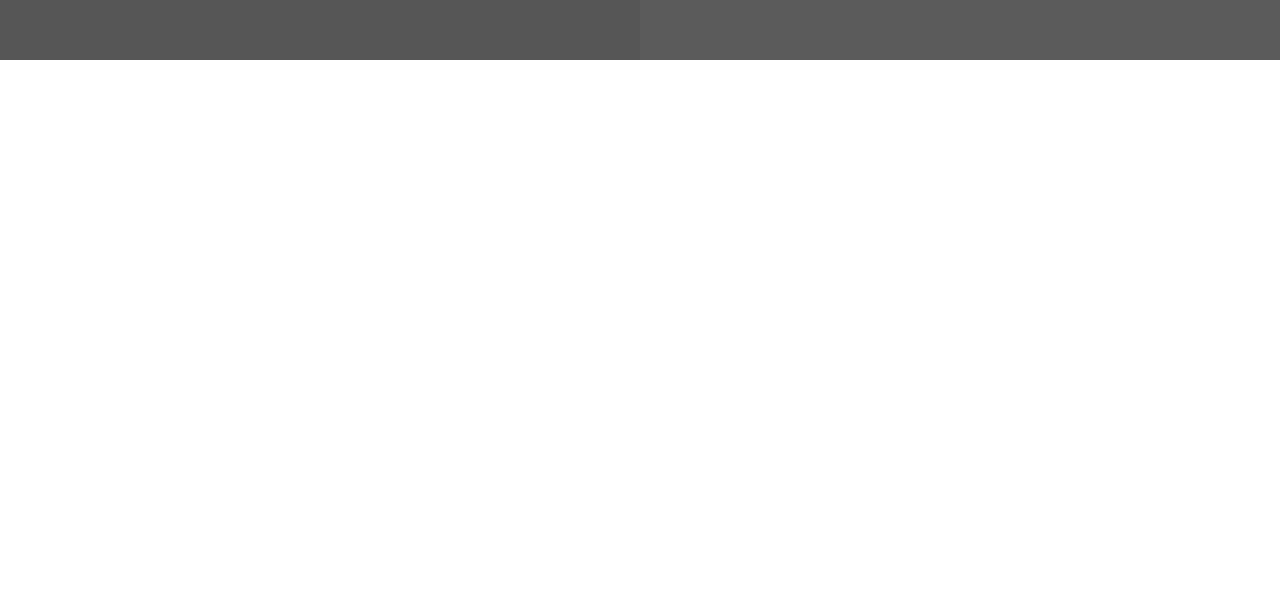
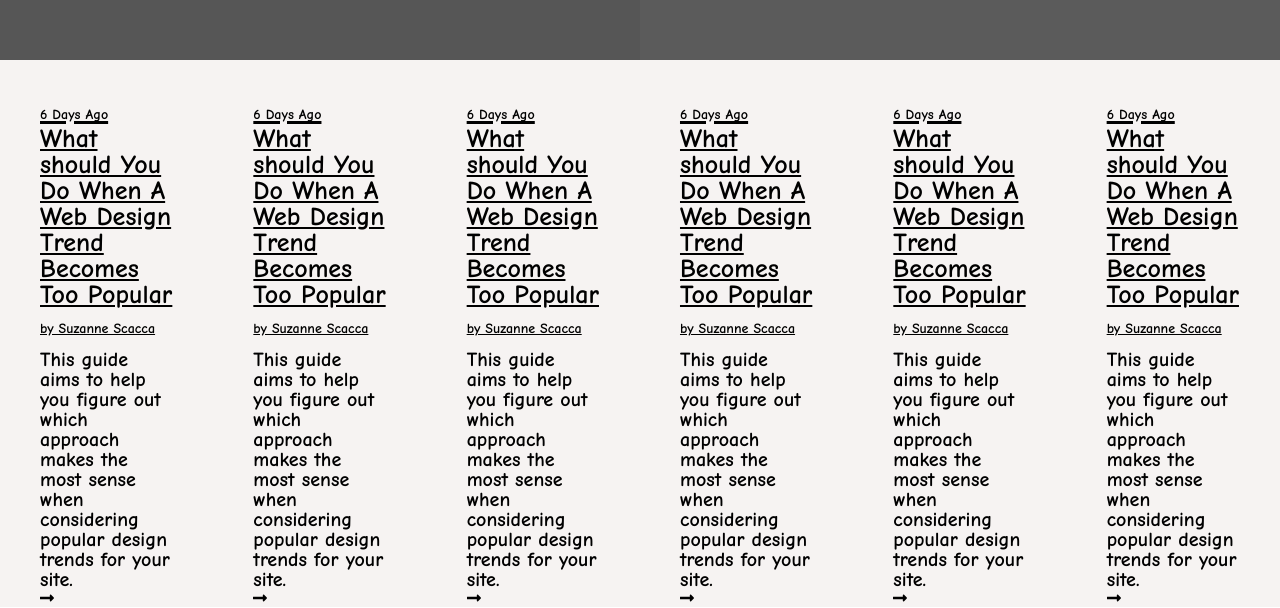
Before and after one commit to Azeem838/smashing-magazine-heat-map, a plain HTML site: page index.html in a window 1280 px wide. Shown: the part 1799-2407 px from the top of the page. Before the commit the page ends 1859 px from the top, so only its background shows below. Drawn offline with Linux system fonts and the light colour scheme.

Commit message:
added latest post section

```diff
--- a/index.html
+++ b/index.html
@@ -61,7 +61,7 @@
         <p class="red">Seriously, red?</p>
     </div>
     <main>
-      <article>
+      <article class="main-article">
         <a href="#">
           <figure>
             <img
@@ -98,7 +98,7 @@
           <i class="fas fa-long-arrow-alt-right"></i>
         </div>
       </article>
-      <article>
+      <article class="main-article">
         <a href="#">
           <figure>
             <img
@@ -136,7 +136,7 @@
         </div>
       </article>
 
-      <article>
+      <article class="main-article">
         <a href="#">
           <figure>
             <img
@@ -173,7 +173,7 @@
           <i class="fas fa-long-arrow-alt-right"></i>
         </div>
       </article>
-      <article>
+      <article class="main-article">
         <a href="#">
           <figure>
             <img
@@ -211,5 +211,128 @@
         </div>
       </article>
     </main>
+
+    <section class="latest-post">
+        <article class="flex-2x">
+          <header class="article-header">
+          <a href="">
+            <span>6 Days Ago</span>
+            <p>
+              What should You Do When A Web Design Trend Becomes Too Popular
+            </p>
+            <span>
+              by Suzanne Scacca
+            </span>
+
+          </a>
+          </header>
+            <p>
+              This guide aims to help you figure out which approach makes the most sense when considering popular design trends for your site.
+            </p>
+          <a href="">
+            <i class="fas fa-long-arrow-alt-right"></i>
+          </a>
+        </article>
+         <article>
+          <header class="article-header">
+          <a href="">
+            <span>6 Days Ago</span>
+            <p>
+              What should You Do When A Web Design Trend Becomes Too Popular
+            </p>
+            <span>
+              by Suzanne Scacca
+            </span>
+
+          </a>
+          </header>
+            <p>
+              This guide aims to help you figure out which approach makes the most sense when considering popular design trends for your site.
+            </p>
+          <a href="">
+            <i class="fas fa-long-arrow-alt-right"></i>
+          </a>
+        </article>
+         <article>
+          <header class="article-header">
+          <a href="">
+            <span>6 Days Ago</span>
+            <p>
+              What should You Do When A Web Design Trend Becomes Too Popular
+            </p>
+            <span>
+              by Suzanne Scacca
+            </span>
+
+          </a>
+          </header>
+            <p>
+              This guide aims to help you figure out which approach makes the most sense when considering popular design trends for your site.
+            </p>
+          <a href="">
+            <i class="fas fa-long-arrow-alt-right"></i>
+          </a>
+        </article>
+         <article>
+          <header class="article-header">
+          <a href="">
+            <span>6 Days Ago</span>
+            <p>
+              What should You Do When A Web Design Trend Becomes Too Popular
+            </p>
+            <span>
+              by Suzanne Scacca
+            </span>
+
+          </a>
+          </header>
+            <p>
+              This guide aims to help you figure out which approach makes the most sense when considering popular design trends for your site.
+            </p>
+          <a href="">
+            <i class="fas fa-long-arrow-alt-right"></i>
+          </a>
+        </article>
+        <article>
+          <header class="article-header">
+          <a href="">
+            <span>6 Days Ago</span>
+            <p>
+              What should You Do When A Web Design Trend Becomes Too Popular
+            </p>
+            <span>
+              by Suzanne Scacca
+            </span>
+
+          </a>
+          </header>
+                      <p>
+              This guide aims to help you figure out which approach makes the most sense when considering popular design trends for your site.
+            </p>
+          <a href="">
+            <i class="fas fa-long-arrow-alt-right"></i>
+          </a>
+        </article>
+        <article>
+          <header class="article-header">
+          <a href="">
+            <span>6 Days Ago</span>
+            <p>
+              What should You Do When A Web Design Trend Becomes Too Popular
+            </p>
+            <span>
+              by Suzanne Scacca
+            </span>
+
+          </a>
+          </header>
+              <p>
+              This guide aims to help you figure out which approach makes the most sense when considering popular design trends for your site.
+            </p>
+          <a href="">
+            <i class="fas fa-long-arrow-alt-right"></i>
+          </a>
+        </article>
+      </section>
   </body>
 </html>
--- a/style.css
+++ b/style.css
@@ -114,12 +114,12 @@ main {
   padding-right: 10px;
 }
 
-article a {
+article.main-article a {
   color: inherit;
   text-decoration: none;
 }
 
-article {
+article.main-article {
   padding: 250px 50px;
   width: 50%;
 }
@@ -184,3 +184,39 @@ ul.hashtag li span sup:last-child {
   font-size: 14px;
 }
 /* MAIN Section END */
+
+section.latest-post {
+  display: flex;
+  grid-template-columns: 1fr 1fr 1fr;
+  color: #000;
+  background: #f6f3f2;
+}
+
+section.latest-post article:hover {
+  background-color: #fff;
+}
+
+section.latest-post a {
+  color: black;
+}
+
+section.latest-post article {
+  padding: 30px 40px 0;
+}
+
+.article-header {
+  font-size: 36px;
+}
+
+.article-header a p {
+  font-size: 26px;
+}
+
+.article-header a span:last-child {
+  padding: 1em 0;
+  display: block;
+}
+
+.article-header + p {
+  font-size: 20px;
+}
```
